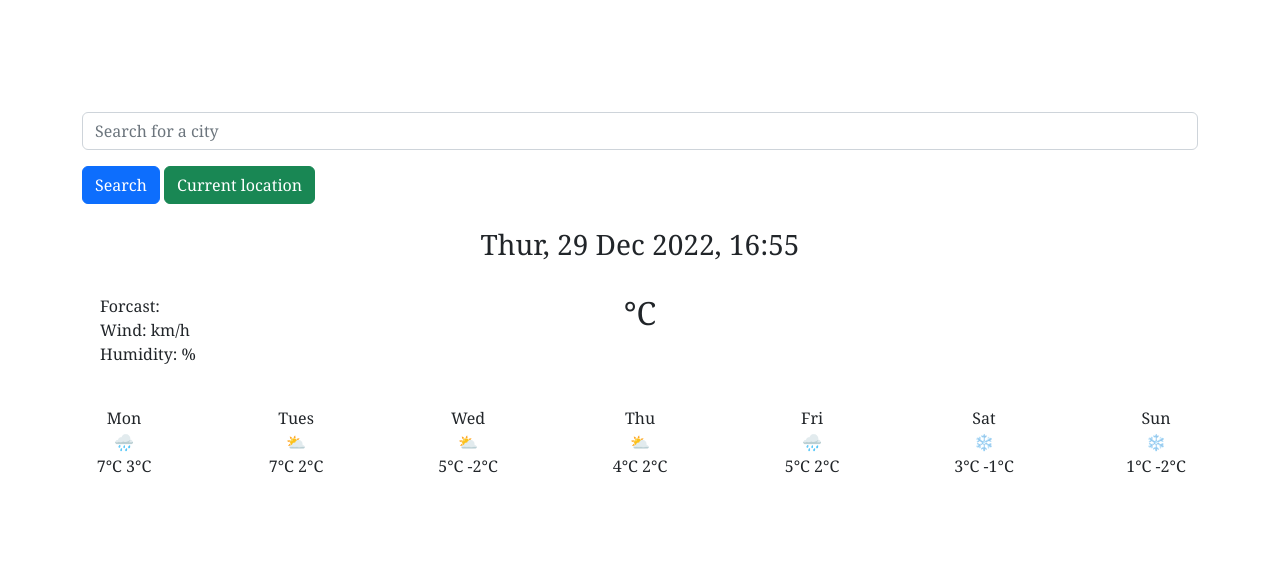
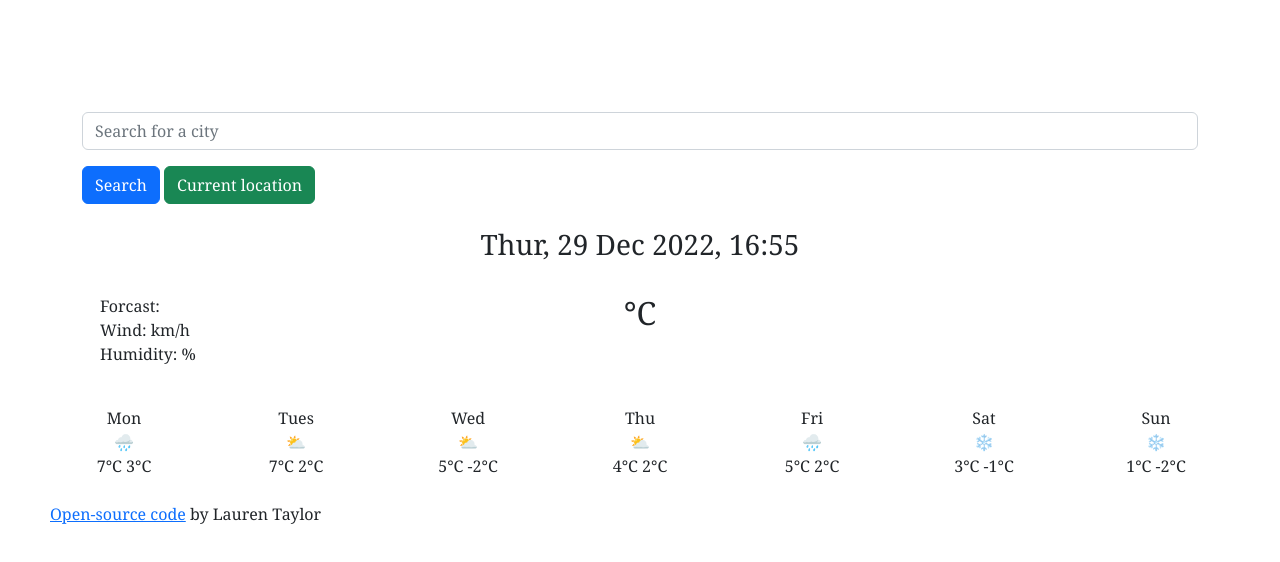
Before and after one commit to LaurenTaylor92/weather-app, a plain HTML site: page index.html in a window 1280 px wide. Drawn offline with nearby package versions, Linux system fonts and the light colour scheme; no server answers.

Commit message:
Added link to GitHub repository at bottom of page

```diff
--- a/index.html
+++ b/index.html
@@ -89,6 +89,13 @@
       <div class="col 7">3°C -1°C</div>
       <div class="col 7">1°C -2°C</div>
     </div>
+    <br />
+    <span>
+      <a href="https://github.com/LaurenTaylor92/weather-app"
+        >Open-source code</a
+      >
+      <p>by Lauren Taylor</p>
+    </span>
     <script src="src/script.js"></script>
   </body>
 </html>
--- a/src/style.css
+++ b/src/style.css
@@ -14,8 +14,8 @@ h3 {
   text-align: center;
 }
 p {
-  font-size: 100px;
   margin-bottom: 0px;
+  display: inline-block;
 }
 ul {
   list-style: none;
```
